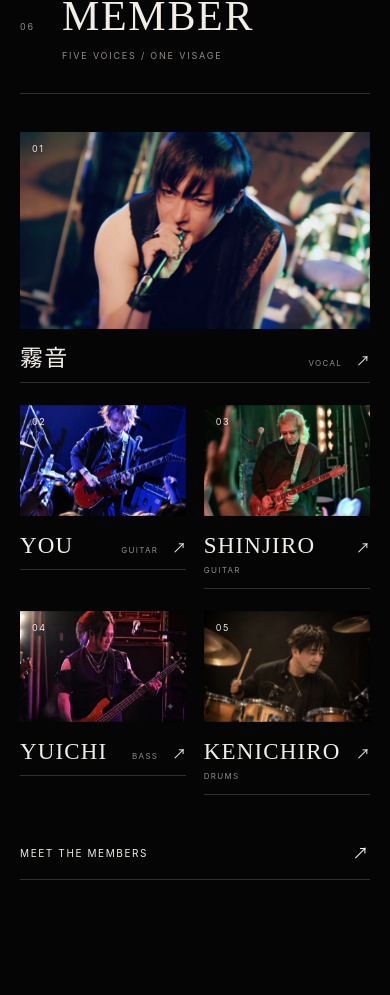
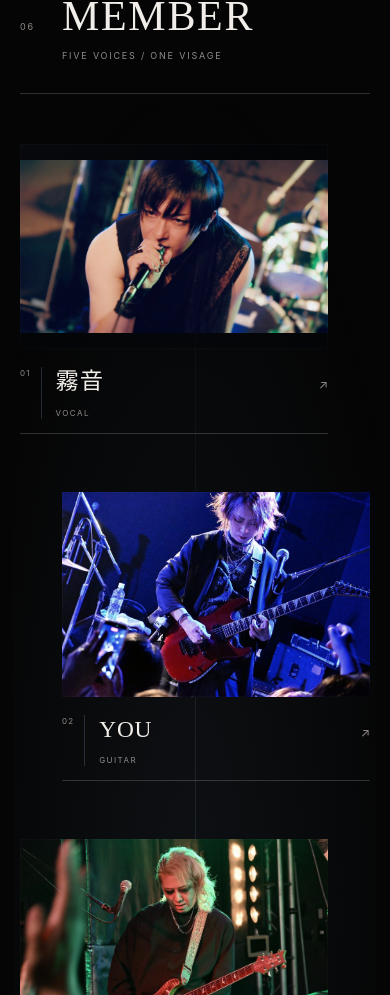
Before and after one commit to guitar-yousama/visage-site, a Next.js app: page / in a window 390 px wide. Shown: the part 6473-7468 px from the top of the page. Built offline with nearby package versions, Linux system fonts and the light colour scheme.

Commit message:
Refine member layout and effects

```diff
--- a/src/app/member/page.tsx
+++ b/src/app/member/page.tsx
@@ -1,13 +1,11 @@
 import type { Metadata } from "next";
-import Image from "next/image";
 import { SectionPage } from "@/components/sections/SectionPage";
-import { members } from "@/lib/site-data";
-import styles from "@/components/sections/section-page.module.css";
+import { MemberPortraits } from "@/components/sections/MemberPortraits";
 
 export const metadata: Metadata = { title: "Member", alternates: { canonical: "https://visage-site.vercel.app/member" } };
 
 export default function MemberPage() {
   return <SectionPage index="06" title="MEMBER" description="FIVE VOICES / ONE VISAGE">
-    <div className={styles.roster}>{members.map((member, index) => <article className={styles.person} key={member.name} data-reveal style={{ "--reveal-delay": `${(index % 3) * 100}ms` } as React.CSSProperties}><span>0{index + 1}</span>{member.portrait && <Image className={styles.personPhoto} src={member.portrait} alt={`${member.name}のアーティスト写真`} width={member.portraitWidth ?? 800} height={member.portraitHeight ?? 1000} sizes={index === 0 ? "(max-width: 640px) 90vw, 48vw" : "(max-width: 640px) 42vw, 48vw"} data-reveal="photo" />}<h2>{member.name}</h2><p>{member.role}</p></article>)}</div>
+    <MemberPortraits />
   </SectionPage>;
 }
--- a/src/components/sections/HomeSections.tsx
+++ b/src/components/sections/HomeSections.tsx
@@ -4,11 +4,12 @@ import { NovelIntro } from "./NovelIntro";
 import Link from "next/link";
 import Image from "next/image";
 import type { CSSProperties } from "react";
-import { liveEvents, members, newsItems, profileCopy, releases, siteAssets, socialLinks, videos } from "@/lib/site-data";
+import { liveEvents, newsItems, profileCopy, releases, siteAssets, socialLinks, videos } from "@/lib/site-data";
 import { EditorialLink, EmptyState, SectionHeading } from "@/components/ui/Editorial";
 import { LiveFeature, VideoList } from "@/components/sections/ContentLists";
 import { HeroMotion } from "./HeroMotion";
 import { SadieSection } from "./SadieSection";
+import { MemberPortraits } from "./MemberPortraits";
 import styles from "./home-sections.module.css";
 
 export function Hero() {
@@ -78,10 +79,7 @@ export function HomeSections() {
 
       <section className={styles.section}>
         <SectionHeading index="06" title="MEMBER" note="FIVE VOICES / ONE VISAGE" />
-        <div className={styles.memberEditorial}>{members.map((member, index) => <Link key={member.name} href="/member" className={styles.memberFeature} data-reveal style={{ "--reveal-delay": `${(index % 3) * 100}ms` } as CSSProperties}>
-          {member.portrait && <Image className={styles.memberFeaturePhoto} src={member.portrait} alt={`${member.name} — ${member.role}`} width={member.portraitWidth ?? 800} height={member.portraitHeight ?? 1000} sizes={index === 0 ? "(max-width: 700px) 90vw, 55vw" : "(max-width: 700px) 42vw, 45vw"} data-reveal="photo" />}
-          <span className={styles.memberFeatureIndex}>0{index + 1}</span><span className={styles.memberFeatureInfo}><strong>{member.name}</strong><small>{member.role}</small></span><i aria-hidden="true">↗</i>
-        </Link>)}</div>
+        <MemberPortraits linked />
         <div className={styles.endLink}><EditorialLink href="/member">MEET THE MEMBERS</EditorialLink></div>
       </section>
 
--- /dev/null
+++ b/src/components/sections/MemberPortraits.tsx
@@ -0,0 +1,27 @@
+import Image from "next/image";
+import Link from "next/link";
+import type { CSSProperties } from "react";
+import { members } from "@/lib/site-data";
+import styles from "./member-portraits.module.css";
+
+export function MemberPortraits({ linked = false }: { linked?: boolean }) {
+  return <div className={styles.ensemble} data-member-ensemble>
+    {members.map((member, index) => {
+      const content = <>
+        <div className={styles.portrait}>
+          {member.portrait && <Image src={member.portrait} alt={linked ? `${member.name} — ${member.role}` : `${member.name}のアーティスト写真`}
+            width={member.portraitWidth ?? 800} height={member.portraitHeight ?? 1000}
+            sizes="(max-width: 600px) 78vw, (max-width: 1199px) 40vw, (max-width: 1440px) 17vw, 235px" />}
+          <span className={styles.edge} aria-hidden="true" />
+        </div>
+        <div className={styles.caption}>
+          <span className={styles.index}>0{index + 1}</span>
+          <div>{linked ? <strong className={styles.name}>{member.name}</strong> : <h2 className={styles.name}>{member.name}</h2>}<p className={styles.role}>{member.role}</p></div>
+          {linked && <span className={styles.arrow} aria-hidden="true">↗</span>}
+        </div>
+      </>;
+      const props = { className: styles.member, "data-reveal": "photo", "data-member-portrait": member.name, style: { "--reveal-delay": `${index * 90}ms` } as CSSProperties };
+      return linked ? <Link key={member.name} href="/member" {...props}>{content}</Link> : <article key={member.name} {...props}>{content}</article>;
+    })}
+  </div>;
+}
--- /dev/null
+++ b/src/components/sections/member-portraits.module.css
@@ -0,0 +1,40 @@
+.ensemble { position: relative; isolation: isolate; display: grid; grid-template-columns: repeat(5, minmax(0, 1fr)); align-items: start; gap: clamp(16px, 2vw, 30px); max-width: 1280px; margin: 0 auto; padding: 36px 0 50px; }
+.ensemble::before { position: absolute; z-index: -1; inset: -30px -2% 0; content: ""; pointer-events: none; background: radial-gradient(ellipse 65% 48% at 48% 46%, rgb(110 141 180 / 9%), transparent 100%); }
+.ensemble::after { position: absolute; z-index: -1; top: 56%; right: 0; left: 0; height: 1px; content: ""; pointer-events: none; background: linear-gradient(90deg, transparent, rgb(140 163 195 / 24%), transparent); }
+.member { position: relative; display: block; min-width: 0; }
+.member:nth-child(2) { margin-top: 74px; }
+.member:nth-child(3) { margin-top: 28px; }
+.member:nth-child(4) { margin-top: 108px; }
+.member:nth-child(5) { margin-top: 48px; }
+.portrait { position: relative; aspect-ratio: 3 / 2; display: grid; place-items: center; background: rgb(4 7 12 / 40%); }
+.portrait img { position: absolute; inset: 0; display: block; width: 100%; height: 100%; object-fit: contain; filter: saturate(.82); }
+.edge { position: absolute; inset: 0; pointer-events: none; box-shadow: inset 0 0 0 1px rgb(160 183 209 / 10%); background: linear-gradient(145deg, rgb(141 171 211 / 10%), transparent 48%); opacity: .3; transition: opacity .8s var(--ease-editorial); }
+.caption { display: flex; align-items: baseline; gap: 12px; padding: 20px 0 14px; border-bottom: 1px solid var(--color-line); }
+.caption > div { min-width: 0; }
+.index { align-self: stretch; color: var(--color-ash); font: 8px/1.5 var(--font-ui); letter-spacing: .14em; padding-right: 10px; border-right: 1px solid rgb(140 163 195 / 24%); }
+.name { display: block; margin: 0; color: var(--color-bone); font: 400 clamp(17px, 1.8vw, 26px)/1.25 var(--font-display); letter-spacing: .035em; text-transform: none; overflow-wrap: anywhere; }
+.role { margin: 10px 0 0; color: var(--color-ash); font: 8px/1.5 var(--font-ui); letter-spacing: .18em; }
+.arrow { margin-left: auto; color: var(--color-ash); font: 12px/1 var(--font-ui); }
+.member:focus-visible { outline: 1px solid rgb(160 183 209 / 65%); outline-offset: 7px; }
+@media (hover: hover) and (pointer: fine) { .member:hover .edge { opacity: .9; } }
+.member:focus-visible .edge { opacity: .9; }
+@media (min-width: 601px) and (max-width: 1199px) {
+  .ensemble { grid-template-columns: repeat(10, minmax(0, 1fr)); gap: 44px 0; padding-top: 12px; }
+  .member:nth-child(n) { grid-column: span 4; margin-top: 0; }
+  .member:nth-child(1) { grid-column: 1 / 5; }
+  .member:nth-child(2) { grid-column: 7 / 11; margin-top: 88px; }
+  .member:nth-child(3) { grid-column: 2 / 6; }
+  .member:nth-child(4) { grid-column: 7 / 11; margin-top: 88px; }
+  .member:nth-child(5) { grid-column: 3 / 7; }
+  .name { font-size: clamp(23px, 3vw, 32px); }
+  .ensemble::after { top: 0; bottom: 0; left: 50%; right: auto; width: 1px; height: auto; background: linear-gradient(transparent, rgb(140 163 195 / 18%), transparent); }
+}
+@media (max-width: 600px) {
+  .ensemble { display: flex; flex-direction: column; gap: 58px; padding: 12px 0 20px; }
+  .member:nth-child(n) { width: 88%; margin-top: 0; }
+  .member:nth-child(even) { align-self: flex-end; }
+  .caption { padding-top: 18px; gap: 14px; }
+  .name { font-size: clamp(23px, 6vw, 29px); }
+  .ensemble::after { top: 0; bottom: 0; left: 50%; right: auto; width: 1px; height: auto; background: linear-gradient(transparent, rgb(140 163 195 / 16%), transparent); }
+}
+@media (prefers-reduced-motion: reduce) { .edge { transition: none; } }
```
